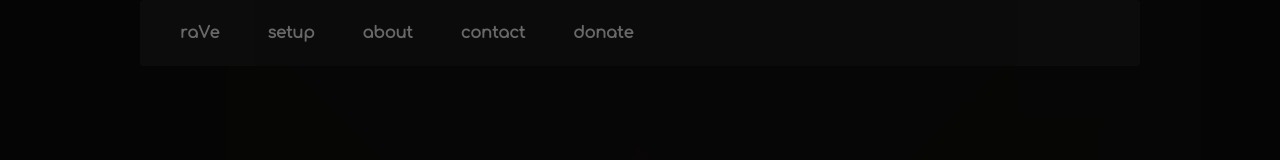
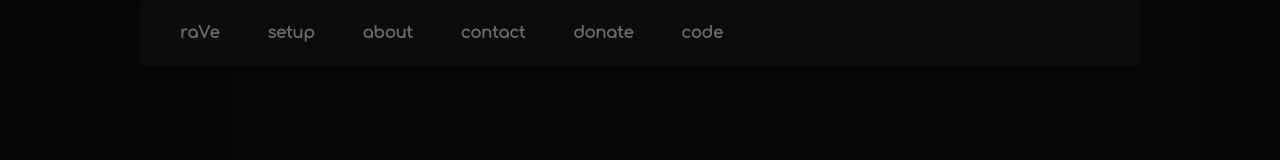
Before and after one commit to ajm13/raVe, a Vue app: page /visualizer in a window 1280 px wide. Shown: the top 160 px of the page. Built offline with nearby package versions, Linux system fonts and the light colour scheme; no server answers.

Commit message:
Add link to GitHub

```diff
--- a/src/components/NavBar.vue
+++ b/src/components/NavBar.vue
@@ -6,6 +6,7 @@
       <router-link to="about">about</router-link>
       <router-link to="contact">contact</router-link>
       <router-link to="donate">donate</router-link>
+      <a href="https://github.com/ajm13/raVe" target="_blank">code</a>
     </div>
   </div>
 </template>
```
